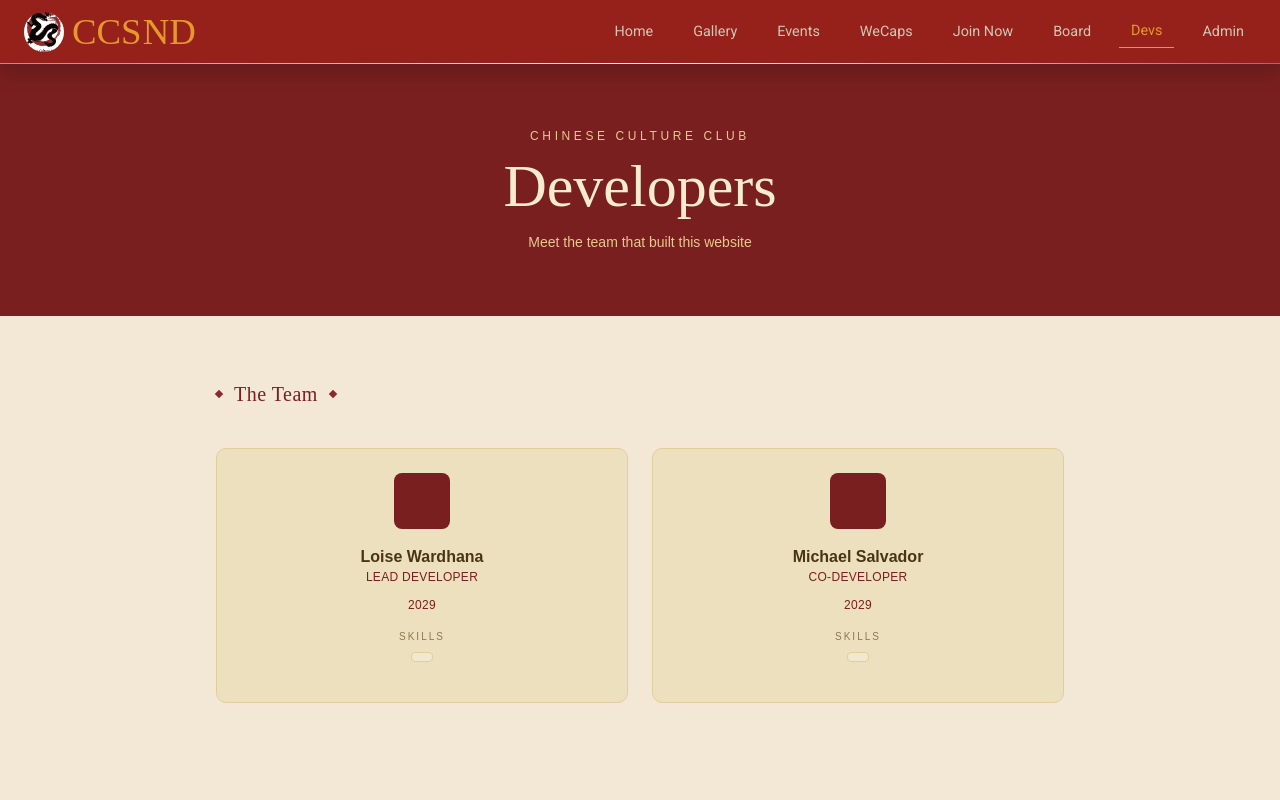
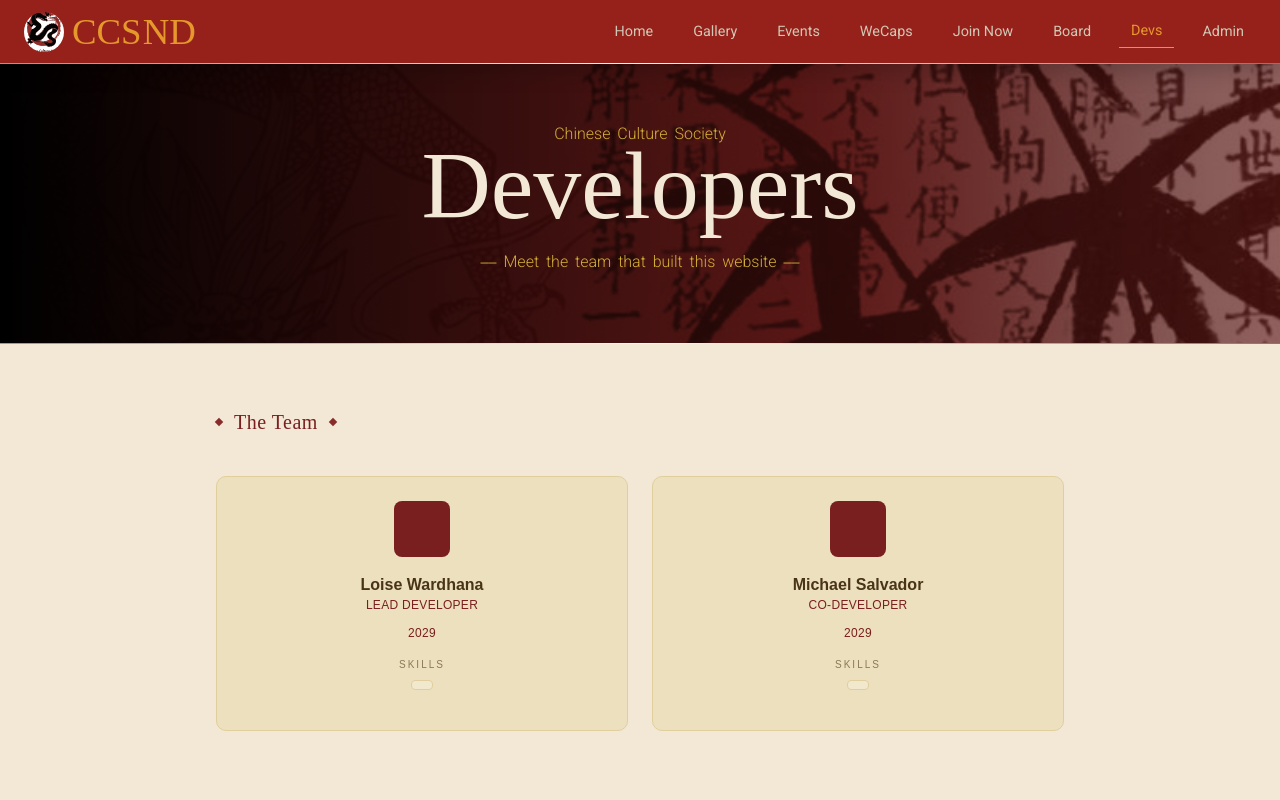
Before and after one commit to loiseaward/CCS-Website, a React (Vite) app in the folder frontend/: page /developers in a window 1280 px wide. Shown: the top 800 px of the page. Built offline with nearby package versions, Linux system fonts and the light colour scheme; a web font is replaced by a local one.

Commit message:
reformatted dev page

```diff
--- a/frontend/pages/Devs.jsx
+++ b/frontend/pages/Devs.jsx
@@ -55,22 +55,7 @@ function SectionHeading({children}) {
 export const Developers = () => {
   return (
     <div>
-        <header className="bg-[#7a1f1f] text-center py-16 px-6">
-          <p className="tracking-[0.3em] text-[#e7c98f] text-xs mb-3">
-            CHINESE CULTURE CLUB
-          </p>
-          <h1
-            className="text-[#f7ecd0] text-6xl mb-4"
-            style={{fontFamily: "'Yesteryear', cursive"}}
-          >
-            Developers
-          </h1>
-          <div className="flex items-center justify-center gap-3 text-[#e7c98f] text-sm">
-            <span className="w-8 h-px bg-[#e7c98f/60"/>
-            Meet the team that built this website
-            <span className="w-8 h-px bg-[#e7c98f/60"/>
-          </div>
-        </header>
+        <Header title="Developers" subtitle="Meet the team that built this website"/>
 
         <main className="max-w-4xl mx-auto px-6 py-16">
           {/*The Team*/}
```
